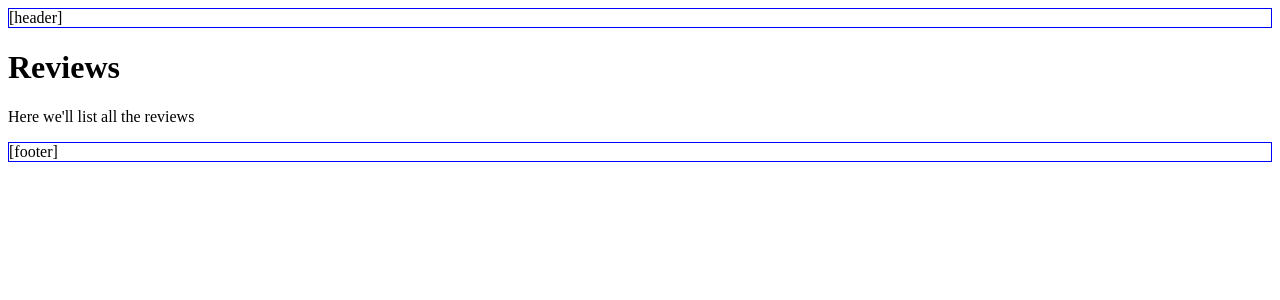
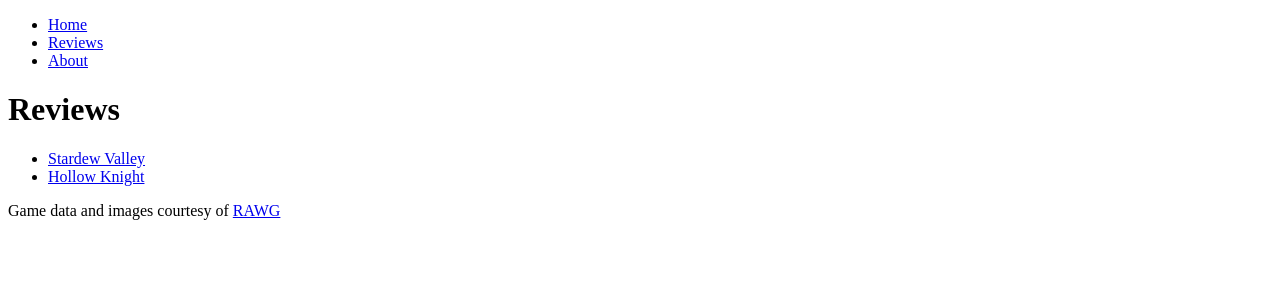
Before and after one commit to vcaruso/next-reviews, a Next.js app: page /reviews in a window 1280 px wide. Shown: the top 300 px of the page. Built offline with nearby package versions, Linux system fonts and the light colour scheme.

Commit message:
3. Rendering and Navigation

```diff
--- a/app/layout.jsx
+++ b/app/layout.jsx
@@ -1,17 +1,30 @@
+import Link from 'next/link'
 import React from 'react'
 
 export default function RootLayout({ children }) {
   return (
     <html lang="en">
       <body>
-        <header style={{ border: '1px solid blue'}}>
-          [header]
+        <header>
+          <nav>
+            <ul>
+              <li>
+                <Link href="/">Home</Link>
+              </li>
+              <li>
+                <Link href="/reviews">Reviews</Link>
+              </li>
+              <li>
+                <Link href="/about">About</Link>
+              </li>
+            </ul>
+          </nav>
         </header>
         <main>
           {children}
         </main>
-        <footer style={{ border: '1px solid blue'}}>
-          [footer]
+        <footer>
+          Game data and images courtesy of <a href="https://rawg.io/" target="_blank">RAWG</a>
         </footer>
       </body>
     </html>
--- a/app/page.jsx
+++ b/app/page.jsx
@@ -1,6 +1,7 @@
 import React from 'react'
 
 export default function HomePage() {
+  console.log('[Homepage] rendering');
   return (
     <>
         <h1>Indie gamer</h1>
--- a/app/reviews/page.jsx
+++ b/app/reviews/page.jsx
@@ -1,12 +1,18 @@
+import Link from 'next/link'
 import React from 'react'
 
 export default function ReviewsPage() {
   return (
     <>
         <h1>Reviews</h1>
-        <p>
-            Here we'll list all the reviews
-        </p>
+        <ul>
+            <li>
+            <Link href="/reviews/stardew-valley">Stardew Valley</Link>
+            </li>
+            <li>
+            <Link href="/reviews/hollow-knight">Hollow Knight</Link>
+            </li>
+        </ul>
     </>
 
   )
--- a/package.json
+++ b/package.json
@@ -2,7 +2,9 @@
     "name": "next-reviews",
     "private": true,
     "scripts": {
-        "dev": "next dev"
+        "build": "next build",
+        "dev": "next dev",
+        "start": "next start"
     },
     "dependencies": {
         "next": "^14.0.3",
```
